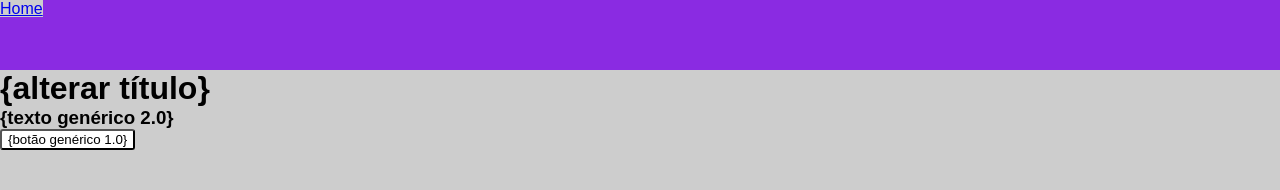
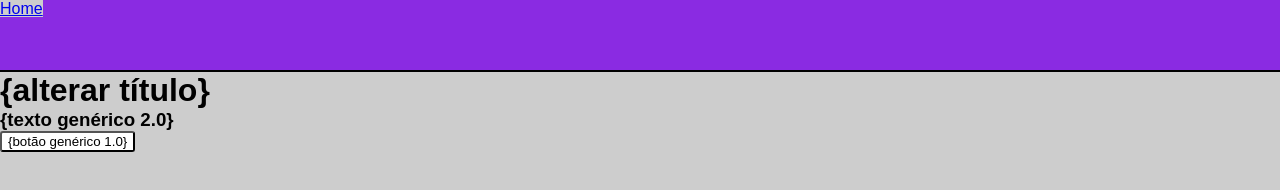
Before and after one commit to LeandroOliC/Site, a plain HTML site: page index.html in a window 1280 px wide. Drawn offline with Linux system fonts and the light colour scheme.

Commit message:
Update index.html

```diff
--- a/index.html
+++ b/index.html
@@ -15,8 +15,7 @@
       .home_bar{
         background-color: blueviolet;
         height: 70px;
-        border-bottom: 3px;
-        border-color: black;
+        border-bottom: 2px solid black;
       }
 
     </style>
```
